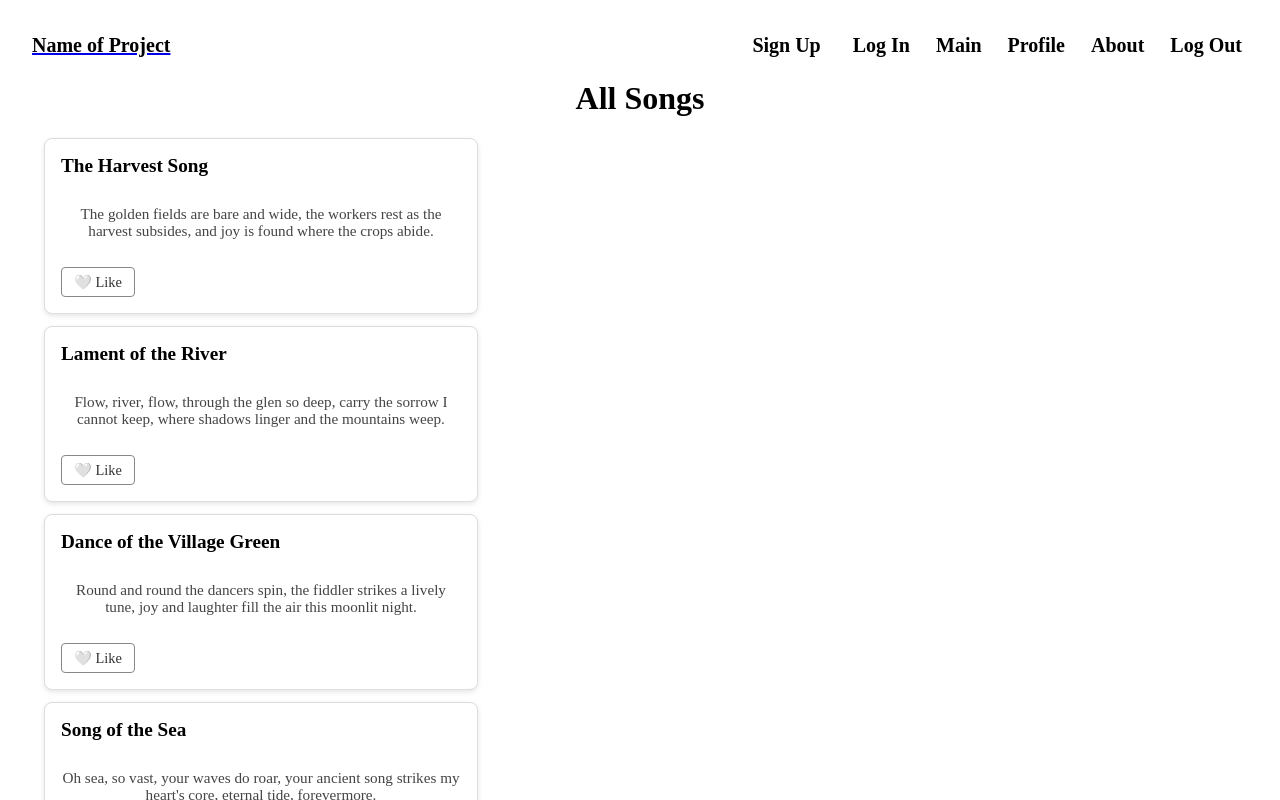
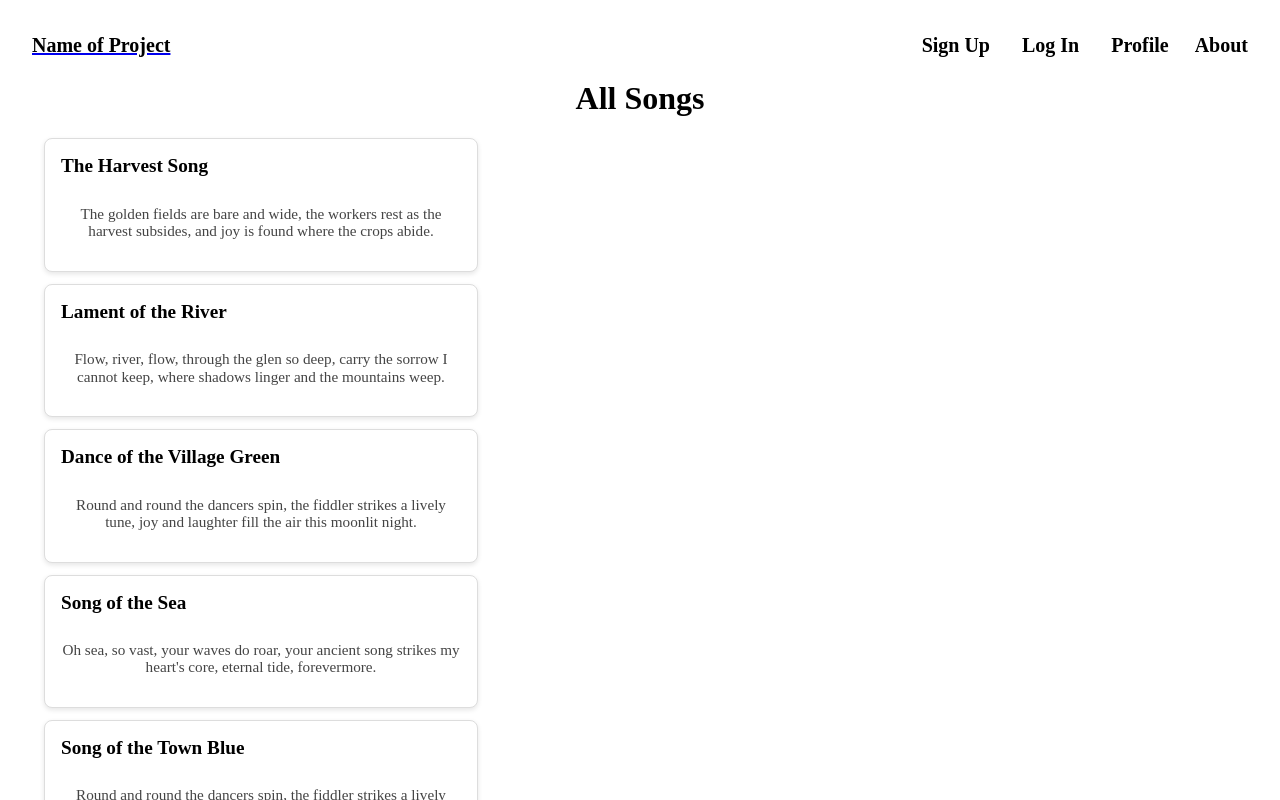
Before and after one commit to ajuarezse/tripleTenFinalProject_React, a React (Vite) app: page / in a window 1280 px wide. Shown: the top 800 px of the page. Built offline with nearby package versions, Linux system fonts and the light colour scheme.

Commit message:
add conditional rendering

```diff
--- a/src/components/BookmarkButton/BookmarkButton.jsx
+++ b/src/components/BookmarkButton/BookmarkButton.jsx
@@ -47,7 +47,7 @@ function BookmarkButton({ isSaved, onToggle }) {
         <img src={getIcon()} alt="Bookmark" className="bookmark-icon" />
       </button>
       {showTooltip && !currentUser && (
-        <span className="bookmark-tooltip">Sign in to save</span>
+        <span className="bookmark-tooltip">Log in to save</span>
       )}
     </div>
   );
--- a/src/components/ItemCard/ItemCard.jsx
+++ b/src/components/ItemCard/ItemCard.jsx
@@ -1,7 +1,7 @@
 import React from "react";
 import "./ItemCard.css"; // Import CSS for styling
 
-function ItemCard({ title, lyrics, onLike, isLiked, onCardClick }) {
+function ItemCard({ title, lyrics, onCardClick }) {
   const handleCardClick = () => {
     onCardClick();
   };
@@ -14,14 +14,6 @@ function ItemCard({ title, lyrics, onLike, isLiked, onCardClick }) {
       <div className="item-card__content">
         <p className="item-card__lyrics">{lyrics}</p>
       </div>
-      <div className="item-card__actions">
-        <button
-          className={`item-card__like-button ${isLiked ? "liked" : ""}`}
-          onClick={onLike}
-        >
-          {isLiked ? "❤️ Liked" : "🤍 Like"}
-        </button>
-      </div>
     </div>
   );
 }
--- a/src/components/Navigation/Navigation.jsx
+++ b/src/components/Navigation/Navigation.jsx
@@ -1,10 +1,11 @@
 import "./Navigation.css";
-import { Link, useNavigate } from "react-router-dom";
+import { Link, useNavigate, useLocation } from "react-router-dom";
 import { useContext } from "react";
 import CurrentUserContext from "../../contexts/CurrentUserContext";
 
 function Navigation({ handleRegisterModal, handleLoginModal, handleLogOut }) {
   const navigate = useNavigate();
+  const location = useLocation();
   const currentUser = useContext(CurrentUserContext);
 
   const handleProfileClick = (e) => {
@@ -17,6 +18,8 @@ function Navigation({ handleRegisterModal, handleLoginModal, handleLogOut }) {
 
   return (
     <nav className="navigation">
+      {!currentUser && (
+        <>
           <button
             type="button"
             className="navigation__button"
@@ -31,9 +34,14 @@ function Navigation({ handleRegisterModal, handleLoginModal, handleLogOut }) {
           >
             Log In
           </button>
+        </>
+      )}
+      {location.pathname !== "/" && (
         <Link to="/" className="navigation__button">
           Main
         </Link>
+      )}
+      {location.pathname !== "/profile" && (
         <button
           type="button"
           className="navigation__button"
@@ -41,9 +49,13 @@ function Navigation({ handleRegisterModal, handleLoginModal, handleLogOut }) {
         >
           Profile
         </button>
+      )}
+      {location.pathname !== "/about" && (
         <Link to="/about" className="navigation__button">
           About
         </Link>
+      )}
+      {currentUser && (
         <button
           type="button"
           onClick={handleLogOut}
@@ -51,6 +63,7 @@ function Navigation({ handleRegisterModal, handleLoginModal, handleLogOut }) {
         >
           Log Out
         </button>
+      )}
     </nav>
   );
 }
```
Lines whose indentation alone changed are shown as unchanged.
